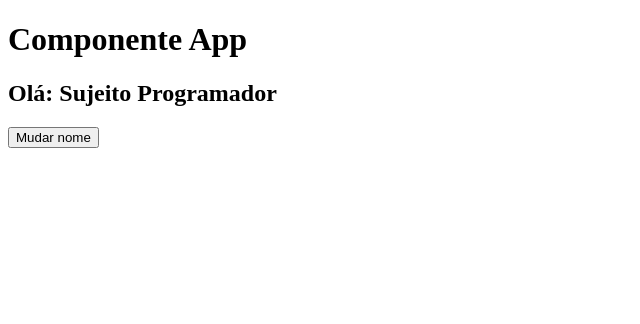
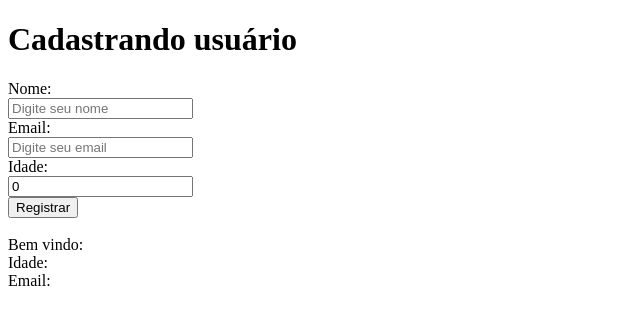
Before and after one commit to narakushi/curso-next-js-matheus-fraga, a React (Vite) app in the folder secao02-comecando-com-reactjs/primeiro-app/: page / in a window 1280 px wide. Shown: the top 324 px of the page, without its empty margins (0-640 px from the left). Built offline with nearby package versions, Linux system fonts and the light colour scheme.

Commit message:
:sparkles: feat: aula 08 - trabalhando com formulario

```diff
--- a/secao02-comecando-com-reactjs/primeiro-app/src/App.jsx
+++ b/secao02-comecando-com-reactjs/primeiro-app/src/App.jsx
@@ -1,25 +1,70 @@
-import Nome from "./components/Nome";
 import { use, useState } from "react";
 
 function App() {
-  const [aluno, setAluno] = useState('Sujeito Programador');
+  const [nome, setNome] = useState("");
+  const [email, setEmail] = useState("");
+  const [idade, setIdade] = useState(0);
 
-  function handleChangeName(nome){
-    setAluno(nome);
+  const [user, setUser] = useState({});
+
+  function handleRegister(e) {
+    e.preventDefault();
+
+    alert('Usuario registrado com sucesso!');
+    setUser({
+      nome: nome,
+      idade: idade,
+      email: email
+    })
   }
 
   return (
     <div>
-      <h1>Componente App</h1>
-      <h2>Olá: {aluno}</h2>
-      <button onClick={() => handleChangeName('Lucas Oliveira')}>
-        Mudar nome
-      </button>
+      <h1>Cadastrando usuário</h1>
+      <form onSubmit={handleRegister}>
+        <label htmlFor="">Nome:</label>
+        <br />
+        <input
+          placeholder="Digite seu nome"
+          value={nome}
+          onChange={(e) => setNome(e.target.value)}
+        />
+        <br />
 
+        <label htmlFor="">Email:</label>
+        <br />
+        <input
+          placeholder="Digite seu email"
+          value={email}
+          onChange={(e) => setEmail(e.target.value)}
+        />
+        <br />
 
+        <label htmlFor="">Idade:</label>
+        <br />
+        <input
+          placeholder="Digite sua idade"
+          value={idade}
+          onChange={(e) => setIdade(e.target.value)}
+        />
+        <br />
+
+        <button type="submit">Registrar</button>
+
+        <br />
+        <br />
+
+        <div>
+          <span>Bem vindo: {user.nome}</span>
+          <br />
+          <span>Idade: {user.idade}</span>
+          <br />
+          <span>Email: {user.email}</span>
+          <br />
+        </div>
+      </form>
     </div>
   );
 }
 
-
 export default App;
```
